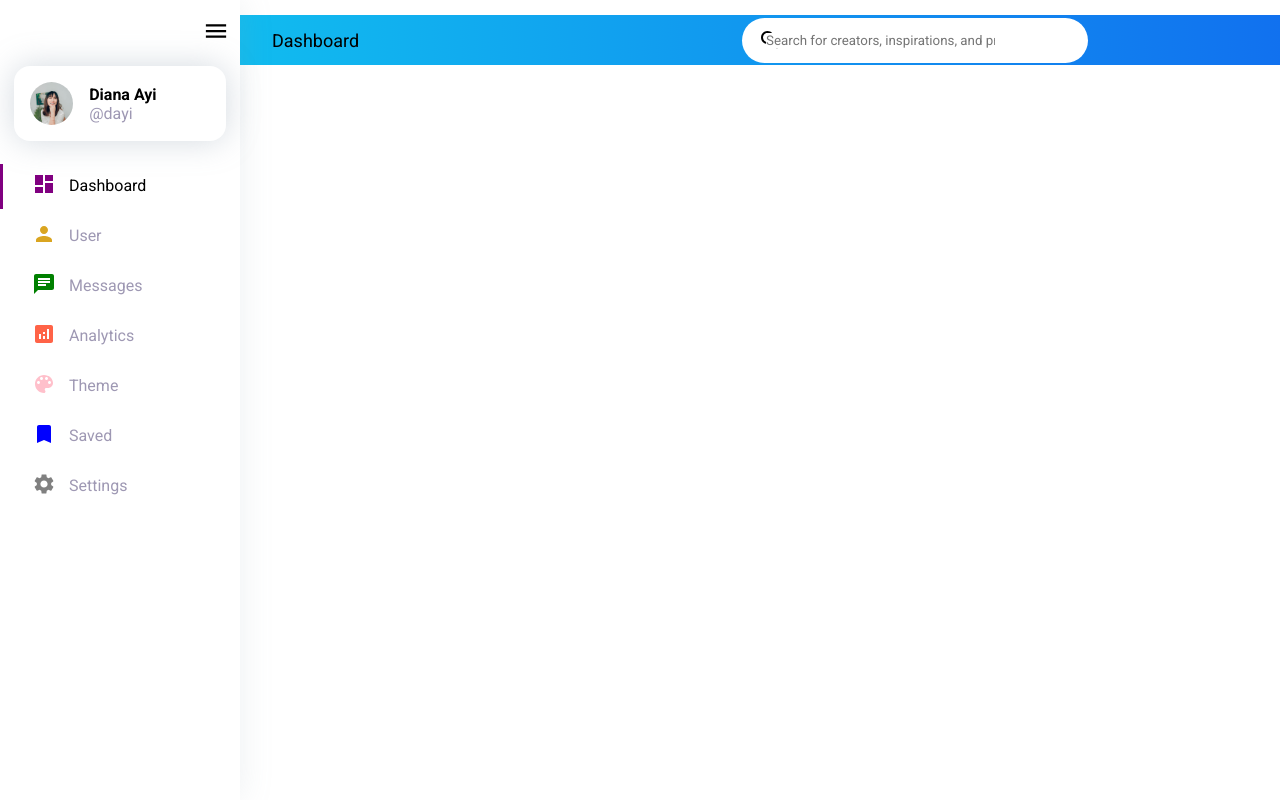
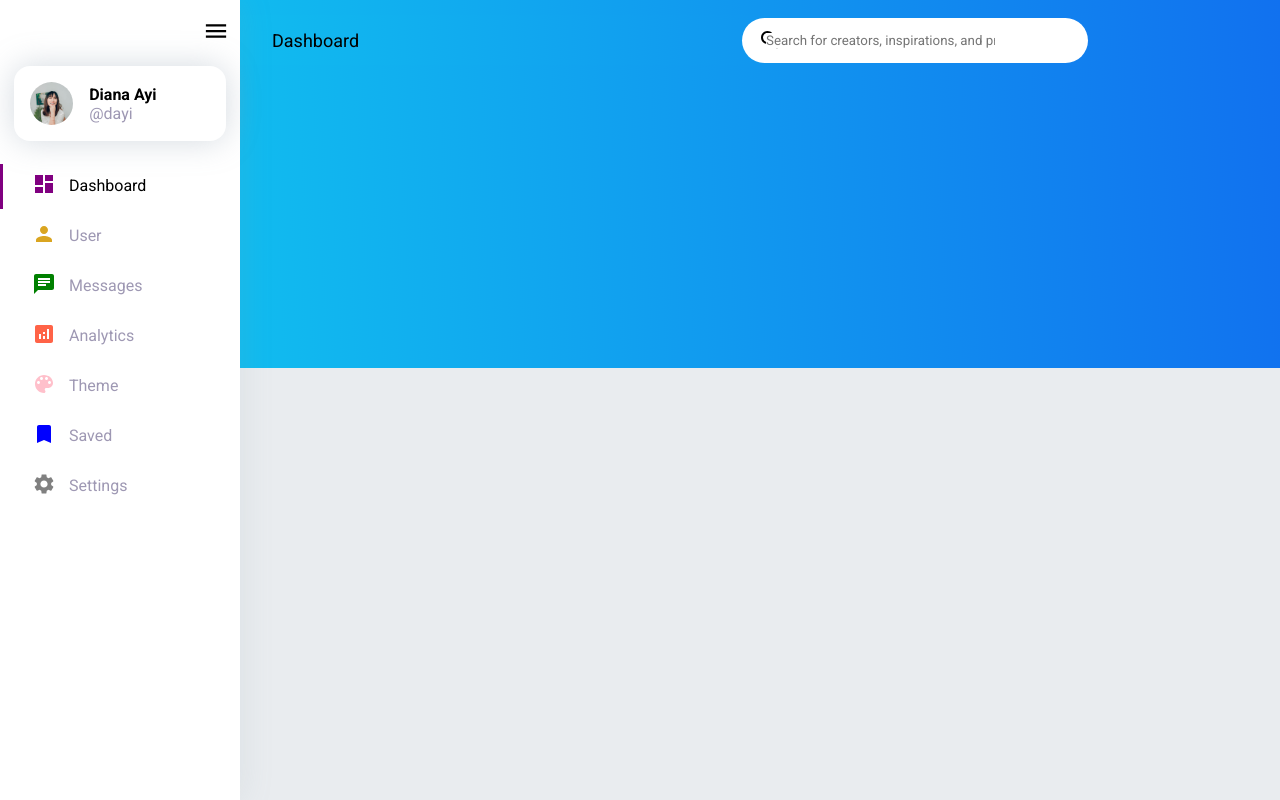
Before and after one commit to jpzambranoleon/jsx-template-prototype, a React (Create React App) app: page / in a window 1280 px wide. Shown: the top 800 px of the page. Built offline with nearby package versions, Linux system fonts and the light colour scheme.

Commit message:
created Topbar.jsx

```diff
--- a/public/style.css
+++ b/public/style.css
@@ -4,3 +4,7 @@
     box-sizing: border-box;
     font-family: "Roboto", sans-serif;
 }
+
+body {
+    background-color: #e9ecef;
+}
--- a/src/components/header/Header.jsx
+++ b/src/components/header/Header.jsx
@@ -0,0 +1,11 @@
+import "./header.css"
+
+function Header() {
+    return(
+        <div className="header">
+
+        </div>
+    )
+}
+
+export default Header;
--- a/src/components/header/header.css
+++ b/src/components/header/header.css
@@ -0,0 +1,5 @@
+.header {
+    padding-top: 8rem;
+    padding-bottom: 15rem;
+    background: linear-gradient(87deg,#11cdef,#1171ef)!important;
+}
--- a/src/pages/home/Home.jsx
+++ b/src/pages/home/Home.jsx
@@ -1,5 +1,6 @@
 import Sidebar from "../../components/sidebar/Sidebar";
 import Navbar from "../../components/navbar/Navbar";
+import Header from "../../components/header/Header";
 
 function Home() {
     return (
@@ -7,6 +8,7 @@ function Home() {
             <Navbar />
             <div className="home-container">
                 <Sidebar />
+                <Header />
             </div>
         </>
     );
```
Also changed, not shown: src/components/topbar/Topbar.jsx (added).
